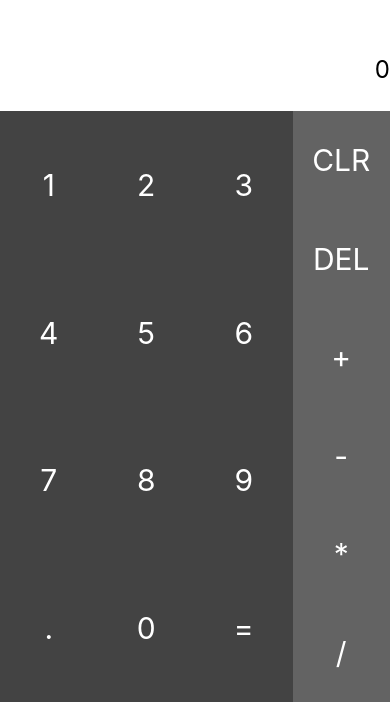
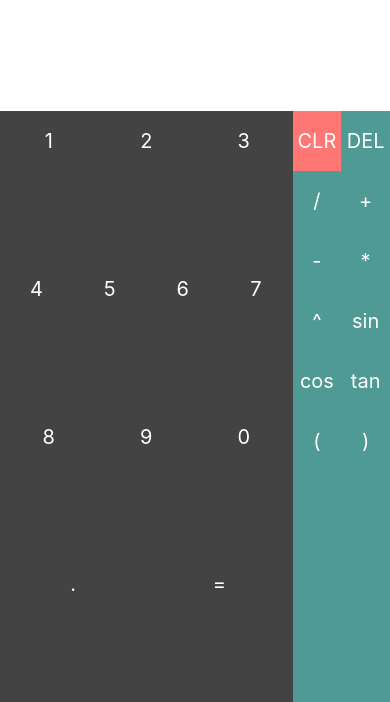
Before and after one commit to jamalhassouni/react-native-calculator, a React Native app: screen / in a window 390 px wide. Shown: the part 142-844 px from the top of the page. Built offline with nearby package versions, Linux system fonts and the light colour scheme.

Commit message:
refacotr:change app layout and add sin, cos and tan operations

```diff
--- a/App.js
+++ b/App.js
@@ -1,141 +1,212 @@
 import React from "react";
-import { StyleSheet, Text, View, TouchableOpacity } from "react-native";
+import {
+  StyleSheet,
+  Text,
+  View,
+  TouchableOpacity,
+  ScrollView
+} from "react-native";
+import Key from "./components/Key";
+
+// We are using math.js library to calculate results from any string expression
+
+const math = require("mathjs");
 
 export default class App extends React.Component {
   constructor(props) {
     super(props);
     this.state = {
-      resultText: "",
-      calculationText: 0,
       resultTextStyle: { fontSize: 30 },
-      operations: ["CLR","DEL", "+", "-", "*", "/"]
+      operations: ["+", "-", "*", "/"],
+      brackets: ["(", ")"],
+      numbers: [1, 2, 3, 4, 5, 6, 7, 8, 9, 0],
+      lastexpression: [],
+      expression: "",
+      result: ""
     };
+    this._assembleExpression = this._assembleExpression.bind(this);
+    this._calculateResult = this._calculateResult.bind(this);
+    this._rollbackExpression = this._rollbackExpression.bind(this);
+    this._echoSymbol = this._echoSymbol.bind(this);
+    this._clearExpression = this._clearExpression.bind(this);
   }
-  calculateResult() {
-    const text = this.state.resultText;
-    // now parse this text eg: 3*4^5-4/14+3
-    if (text != "") {
-      this.setState({
-        resultText: String(eval(text)),
-        resultTextStyle: { fontSize: 40, fontWeight: "300" },
-        calculationText: ""
-      });
+  _echoSymbol(symbol) {
+    if (symbol === "=") {
+      this._calculateResult();
+    } else if (symbol === "DEL") {
+      this._rollbackExpression();
+    } else if (symbol === "CLR") {
+      this._clearExpression();
     } else {
-      this.setState({ calculationText: 0 });
+      this._assembleExpression(symbol);
     }
   }
-  validate(val) {
-    const text = val || this.state.resultText;
-    switch (text.slice(-1)) {
-      case "+":
-      case "-":
-      case "*":
-      case "/":
-        return false;
+  _clearExpression() {
+    this.state.expression &&
+      this.setState({
+        expression: "",
+        lastexpression: [],
+        result: 0
+      });
+  }
+  _rollbackExpression() {
+    let newExperssion;
+    try {
+      result = math.eval(this.state.lastexpression.join(""));
+    } catch (e) {
+      newExperssion = this.state.expression.split("");
+      let lastChar = newExperssion[newExperssion.length - 1];
+      if (this.state.operations.indexOf(lastChar) > -1) {
+        result = 0; // math.eval(arr.join(""));
+      } else {
+        //lastChar = arr.pop();
+        console.log("not equal");
+        result = 1; //math.eval(arr.join(""));
+      }
     }
-    return true;
+    console.log("lastexpression", this.state.lastexpression);
+    this.setState(prevState => ({
+      expression: prevState.lastexpression.pop(),
+      lastexpression: prevState.lastexpression,
+      result: result
+    }));
   }
 
-  buttonPressed(text) {
-    if (text == "=") {
-      return this.validate() && this.calculateResult();
-    }
-    this.setState({
-      resultText: this.state.resultText + text,
-      calculationText: eval(this.state.resultText + text),
-      calculationTextStyle: {
-        fontSize: 20,
-        color: "#636363",
-        fontWeight: "100"
+  _assembleExpression(symbol) {
+    let newExperssion;
+    let result = this.state.result;
+    try {
+      result = math.eval(this.state.expression + symbol);
+      this.setState(prevState => ({
+        lastexpression: [...prevState.lastexpression, prevState.expression],
+        expression: prevState.expression + symbol,
+        result: result
+      }));
+    } catch (e) {
+      newExperssion = this.state.expression && this.state.expression.split("");
+      let lastChar = newExperssion[newExperssion.length - 1];
+      if (
+        this.state.operations.indexOf(symbol) > -1 &&
+        this.state.operations.indexOf(lastChar) > -1
+      ) {
+        newExperssion[newExperssion.length - 1] = symbol;
+        result = newExperssion.slice(0, newExperssion.length - 1).join("");
+        result = math.eval(result);
+      } else if (
+        this.state.operations.indexOf(symbol) > -1 &&
+        lastChar != "(" &&
+        this.state.numbers.includes(Number(symbol))
+      ) {
+        newExperssion.push(symbol);
+        newExperssion[newExperssion.length - 1] = symbol;
+        result = newExperssion.slice(0, newExperssion.length - 1).join("");
+        result = math.eval(result);
+      } else {
+        if (typeof newExperssion != "string") {
+          newExperssion.push(symbol);
+        } else {
+          newExperssion = this.state.expression + symbol;
+          newExperssion = newExperssion.split("");
+        }
       }
-    });
-  }
-  operate(operation) {
-    switch (operation) {
-      case "DEL":
-        let text = this.state.resultText.split("");
-        text.pop();
-        let calculationText =
-          this.validate(text.join("")) && eval(text.join(""));
-        this.setState({
-          resultText: text.join(""),
-          calculationText: calculationText
-        });
-        break;
-      case "CLR":
-        this.setState({
-          resultText: "",
-          calculationText: 0
-        });
-        break;
-      case "+":
-      case "-":
-      case "*":
-      case "/":
-        const lastChar = this.state.resultText.split("").pop();
-        if (this.state.operations.indexOf(lastChar) > 0) return;
-
-        if (this.state.text == "") return;
-        this.setState({
-          resultText: this.state.resultText + operation
-        });
+      this.setState(prevState => ({
+        lastexpression: [...prevState.lastexpression, newExperssion.join("")],
+        expression: newExperssion.join(""),
+        result: result
+      }));
     }
   }
 
+  _calculateResult() {
+    let result;
+    try {
+      result = math.eval(this.state.expression);
+    } catch (e) {
+      result = "Syntax Error";
+    }
+    this.setState({
+      result: "",
+      expression: result,
+      resultTextStyle: { fontSize: 40, fontWeight: "300" }
+    });
+  }
+
   render() {
-    let rows = [];
-    let nums = [[1, 2, 3], [4, 5, 6], [7, 8, 9], [".", 0, "="]];
-    for (let i = 0; i < 4; i++) {
-      let row = [];
-      for (let j = 0; j < 3; j++) {
-        row.push(
-          <TouchableOpacity
-            onPress={() => this.buttonPressed(nums[i][j])}
-            style={styles.btn}
-            key={`btn-${nums[i][j]}`}
-          >
-            <Text style={styles.btnText}>{nums[i][j]}</Text>
-          </TouchableOpacity>
-        );
-      }
-      rows.push(
-        <View style={styles.row} key={`row-${i}`}>
-          {row}
-        </View>
-      );
-    }
-    let ops = [];
-    for (let i = 0; i < this.state.operations.length; i++) {
-      ops.push(
-        <TouchableOpacity
-          style={styles.btn}
-          key={`op-${i}`}
-          onPress={() => this.operate(this.state.operations[i])}
-        >
-          <Text style={[styles.btnText, styles.white]}>
-            {this.state.operations[i]}
-          </Text>
-        </TouchableOpacity>
-      );
-    }
     return (
       <View style={styles.container}>
         <View style={styles.result}>
           <Text style={[styles.resultText, this.state.resultTextStyle]}>
             {" "}
-            {this.state.resultText}
+            {this.state.expression}
           </Text>
         </View>
         <View style={styles.calculation}>
           <Text
             style={[styles.calculationText, this.state.calculationTextStyle]}
           >
-            {this.state.calculationText}
+            {this.state.result}
           </Text>
         </View>
+
         <View style={styles.buttons}>
-          <View style={styles.numbers}>{rows}</View>
-          <View style={styles.operations}>{ops}</View>
+          <View style={styles.numbers}>
+            <View style={styles.numgroup}>
+              <Key symbol={"1"} echoSymbol={this._echoSymbol} />
+              <Key symbol={"2"} echoSymbol={this._echoSymbol} />
+              <Key symbol={"3"} echoSymbol={this._echoSymbol} />
+            </View>
+            <View style={styles.numgroup}>
+              <Key symbol={"4"} echoSymbol={this._echoSymbol} />
+              <Key symbol={"5"} echoSymbol={this._echoSymbol} />
+              <Key symbol={"6"} echoSymbol={this._echoSymbol} />
+              <Key symbol={"7"} echoSymbol={this._echoSymbol} />
+            </View>
+            <View style={styles.numgroup}>
+              <Key symbol={"8"} echoSymbol={this._echoSymbol} />
+              <Key symbol={"9"} echoSymbol={this._echoSymbol} />
+              <Key symbol={"0"} echoSymbol={this._echoSymbol} />
+            </View>
+            <View style={styles.numgroup}>
+              <Key symbol={"."} echoSymbol={this._echoSymbol} />
+              <Key symbol={"="} echoSymbol={this._echoSymbol} />
+            </View>
+          </View>
+          <ScrollView
+            style={styles.other}
+            contentContainerStyle={styles.contentContainerStyle}
+            horizontal={false}
+            showsVerticalScrollIndicator={false}
+          >
+            <View style={styles.numgroup}>
+              <Key
+                op={true}
+                backgroundColor="#ff7675"
+                symbol={"CLR"}
+                echoSymbol={this._echoSymbol}
+              />
+              <Key op={true} symbol={"DEL"} echoSymbol={this._echoSymbol} />
+            </View>
+            <View style={styles.numgroup}>
+              <Key op={true} symbol={"/"} echoSymbol={this._echoSymbol} />
+              <Key op={true} symbol={"+"} echoSymbol={this._echoSymbol} />
+            </View>
+            <View style={styles.numgroup}>
+              <Key op={true} symbol={"-"} echoSymbol={this._echoSymbol} />
+              <Key op={true} symbol={"*"} echoSymbol={this._echoSymbol} />
+            </View>
+            <View style={styles.numgroup}>
+              <Key op={true} symbol={"^"} echoSymbol={this._echoSymbol} />
+              <Key op={true} symbol={"sin"} echoSymbol={this._echoSymbol} />
+            </View>
+            <View style={styles.numgroup}>
+              <Key op={true} symbol={"cos"} echoSymbol={this._echoSymbol} />
+              <Key op={true} symbol={"tan"} echoSymbol={this._echoSymbol} />
+            </View>
+            <View style={styles.numgroup}>
+              <Key op={true} symbol={"("} echoSymbol={this._echoSymbol} />
+              <Key op={true} symbol={")"} echoSymbol={this._echoSymbol} />
+            </View>
+          </ScrollView>
         </View>
       </View>
     );
@@ -149,13 +220,6 @@ const styles = StyleSheet.create({
   resultText: {
     color: "black"
   },
-  white: {
-    color: "white"
-  },
-  btnText: {
-    fontSize: 30,
-    color: "white"
-  },
   calculationText: {
     fontSize: 24,
     color: "black"
@@ -165,12 +229,6 @@ const styles = StyleSheet.create({
     flexDirection: "row",
     justifyContent: "space-around",
     alignItems: "center"
-  },
-  btn: {
-    flex: 1,
-    alignItems: "center",
-    alignSelf: "stretch",
-    justifyContent: "center"
   },
   result: {
     flex: 2,
@@ -184,12 +242,18 @@ const styles = StyleSheet.create({
     justifyContent: "center",
     alignItems: "flex-end"
   },
+  numgroup: {
+    flex: 1,
+    flexDirection: "row",
+    justifyContent: "space-between"
+  },
   buttons: { flex: 7, flexDirection: "row" },
   numbers: { flex: 3, backgroundColor: "#434343" },
-  operations: {
+  other: {
     flex: 1,
-    justifyContent: "space-around",
-    alignItems: "stretch",
-    backgroundColor: "#636363"
+    backgroundColor: "#4f9a94"
+  },
+  contentContainerStyle: {
+    backgroundColor: "red"
   }
 });
```
